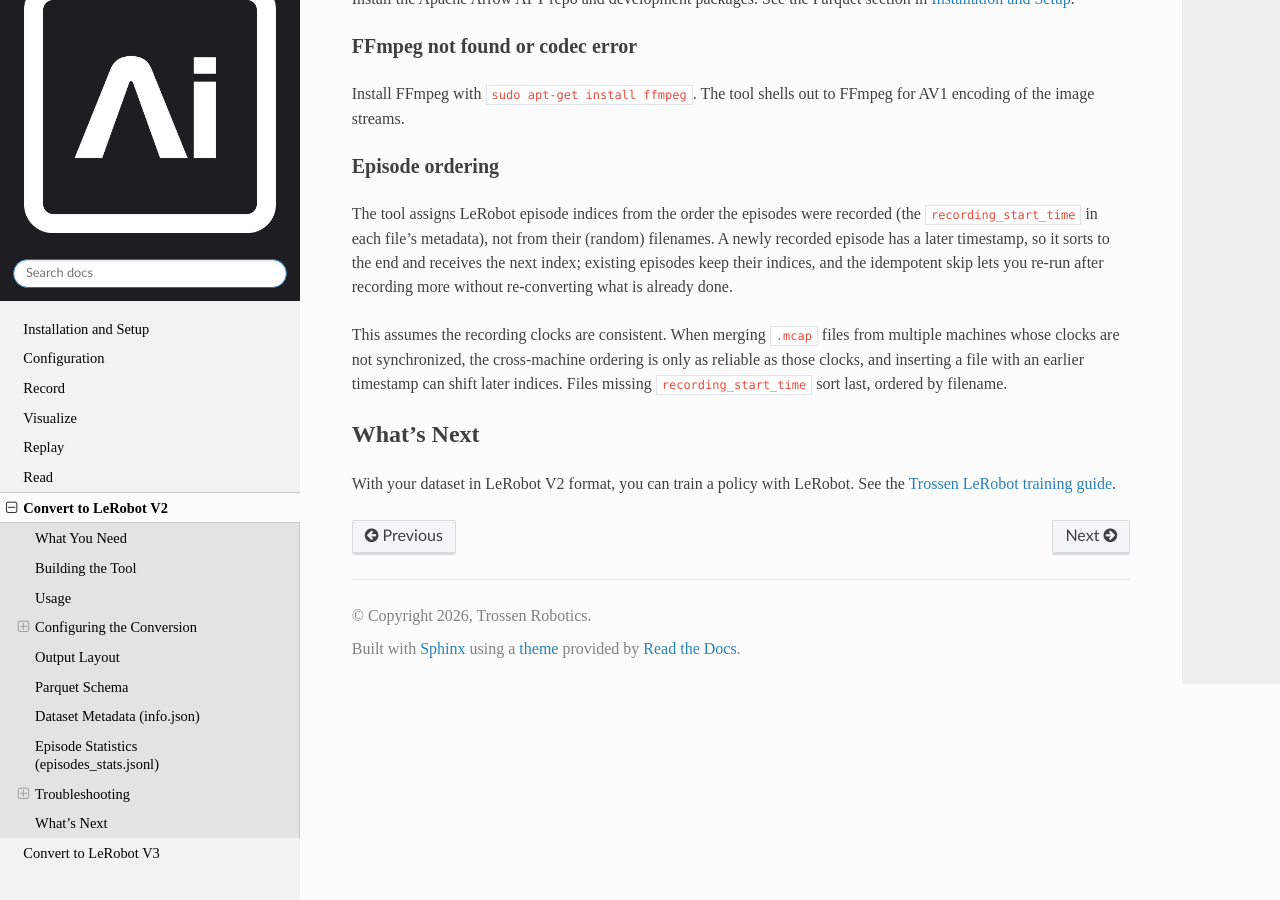
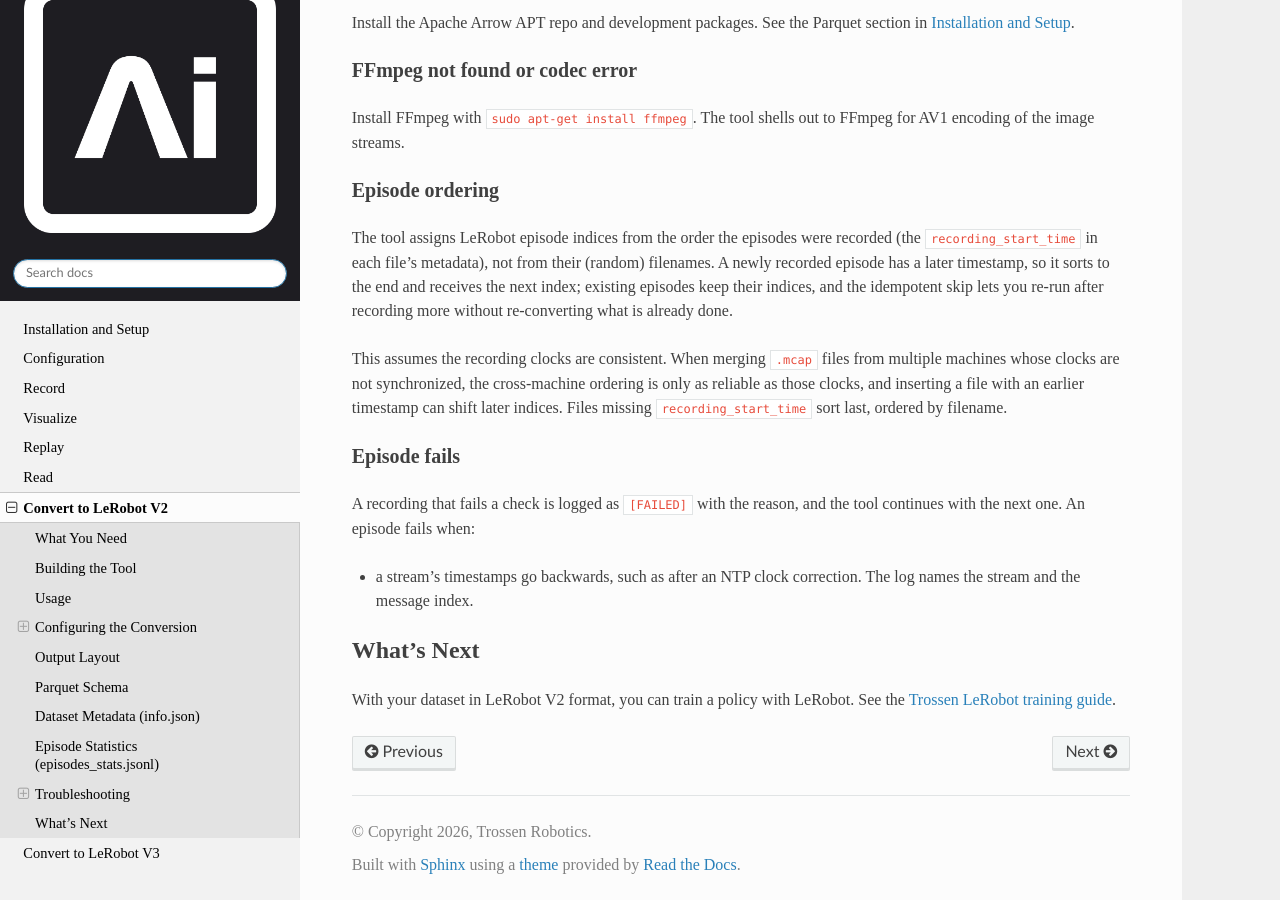
Before and after one commit to TrossenRobotics/trossen_sdk, a Sphinx documentation site: the page built from docs/convert.rst, in a window 1280 px wide and 900 px high, scrolled down 4610 px. Built offline with Sphinx 7.4.7 and the Read the Docs theme 3.1.0, drawn with Linux system fonts in a browser that asks for light colours; some web fonts are replaced.

Commit message:
docs: list episodes that fail alignment

```diff
--- a/docs/convert.rst
+++ b/docs/convert.rst
@@ -290,6 +290,15 @@
 When merging ``.mcap`` files from multiple machines whose clocks are not synchronized, the cross-machine ordering is only as reliable as those clocks, and inserting a file with an earlier timestamp can shift later indices.
 Files missing ``recording_start_time`` sort last, ordered by filename.
 
+Episode fails
+-------------
+
+A recording that fails a check is logged as ``[FAILED]`` with the reason, and the tool continues with the next one.
+An episode fails when:
+
+- a stream's timestamps go backwards, such as after an NTP clock correction.
+  The log names the stream and the message index.
+
 What's Next
 ===========
 
```
Also changed, not shown: scripts/trossen_mcap_to_lerobot_v3/README.md.
